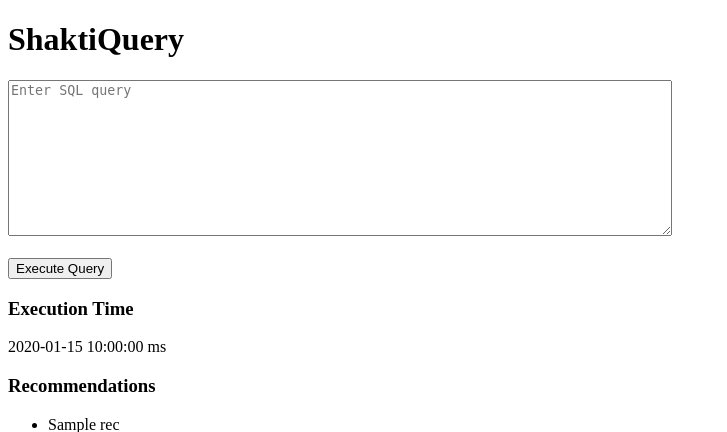
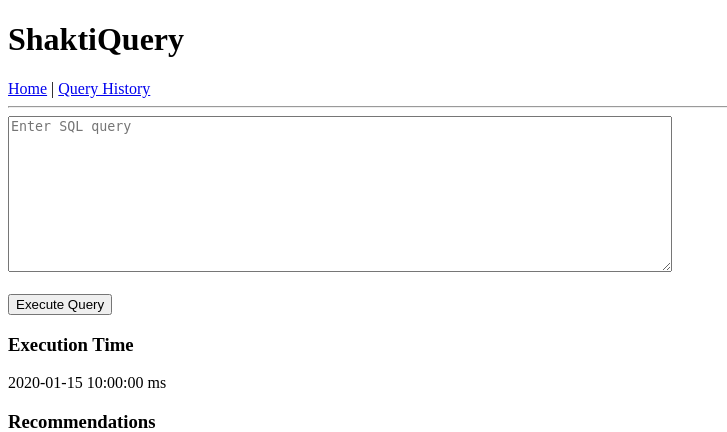
Before and after one commit to SreyaMaxwel/ShaktiQuery, a Flask app: template templates/index.html in a window 1280 px wide. Shown: the top 432 px of the page, without its empty margins (0-727 px from the left). Run offline with Flask 3, Linux system fonts and the light colour scheme; the template is opened without the code that fills it: most values are stand-ins (such as "Sample title", 1, 10 or a date in 2020).

Commit message:
Implement query execution history tracking

```diff
--- a/app.py
+++ b/app.py
@@ -1,6 +1,9 @@
 from flask import Flask, render_template, request
-
-from services.query_executor import execute_query
+from config.database import get_connection
+from services.query_executor import (
+    execute_query,
+    save_query_history
+)
 from services.analyzer import analyze_query
 
 app = Flask(__name__)
@@ -21,6 +24,12 @@ def home():
 
         try:
             rows, columns, execution_time = execute_query(query)
+            save_query_history(
+    query,
+    execution_time,
+    len(rows)
+)
+
             recommendations = analyze_query(query)
 
         except Exception as e:
@@ -35,6 +44,26 @@ def home():
         error=error
     )
 
+@app.route("/history")
+def history():
 
+    conn = get_connection()
+    cur = conn.cursor()
+
+    cur.execute("""
+        SELECT *
+        FROM query_history
+        ORDER BY executed_at DESC
+    """)
+
+    history = cur.fetchall()
+
+    cur.close()
+    conn.close()
+
+    return render_template(
+        "history.html",
+        history=history
+    )
 if __name__ == "__main__":
     app.run(debug=True)
--- a/templates/index.html
+++ b/templates/index.html
@@ -7,6 +7,13 @@
 <body>
 
 <h1>ShaktiQuery</h1>
+
+<nav>
+    <a href="/">Home</a> |
+    <a href="/history">Query History</a>
+</nav>
+
+<hr>
 
 <form method="POST">
 
```
Also changed, not shown: services/query_executor.py (+20 -0 lines), templates/history.html (added, +37 -0 lines).
